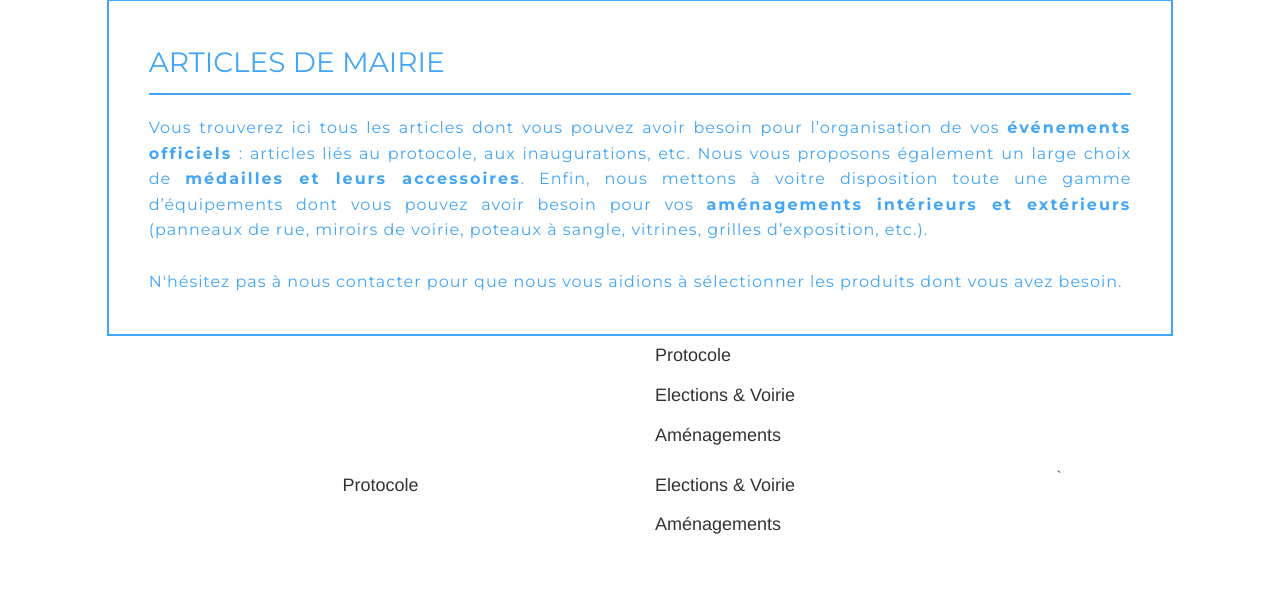
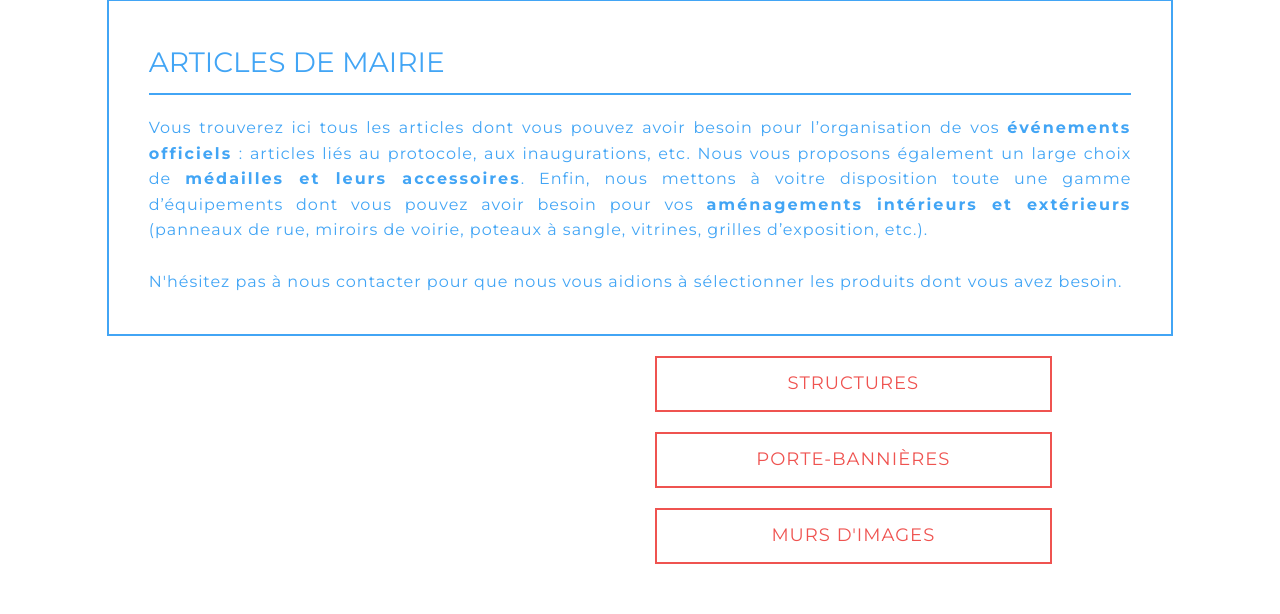
Before and after one commit to pablofaust/ouestdrapeaux, a PHP site: page /category2/index.php in a window 1280 px wide. Shown: the part 186-800 px from the top of the page. Run offline with PHP 8.4, Linux system fonts and the light colour scheme; some libraries are stand-ins or nearby versions.

Commit message:
Catégories iPad

```diff
--- a/category1/body.php
+++ b/category1/body.php
@@ -17,7 +17,7 @@
 
 	<!-- tablette horizontale -->
 
-		<div class="links-md-vertical">
+		<div class="links-md-vertical hidden-sm">
 
 			<div class="col-md-3">
 				<button type="button" class="btn">
@@ -38,6 +38,8 @@
 			</div>
 
 		</div>
+
+	</div>
 
 	<!-- tablette verticale -->
 
--- a/category2/body.php
+++ b/category2/body.php
@@ -19,58 +19,27 @@
 
 	</div>
 
-		<!-- Version iPad verticale -->
+	<!-- tablette verticale -->
 
-	<div class="links hidden-md">
+	<div class="row links-sm-vertical hidden-md">
 
-		<div class="row">
-
-			<div class="col-sm-4 col-sm-offset-6 link-1">
-				<h4>Protocole</h4>
-			</div>
-
+		<div class="col-sm-4 col-sm-offset-6">
+			<button type="button" class="btn">
+				<h4>Structures</h4>
+			</button>
 		</div>
 
-		<div class="row hidden-md">
-
-			<div class="col-sm-4 col-sm-offset-6 link-2">
-				<h4>Elections & Voirie</h4>
-			</div>
-
+		<div class="col-sm-4 col-sm-offset-6">
+			<button type="button" class="btn">
+				<h4>Porte-bannières</h4>
+			</button>
 		</div>
 
-		<div class="row hidden-md">
-
-			<div class="col-sm-4 col-sm-offset-6 link-3">
-				<h4>Aménagements</h4>
-			</div>
-
+		<div class="col-sm-4 col-sm-offset-6">
+			<button type="button" class="btn">
+				<h4>Murs d'images</h4>
+			</button>
 		</div>
-
 	</div>
 
-		<!-- Version iPad horizontale -->
-
-		<div class="links-md-horizontal">
-
-			<div class="col-md-3 col-md-offset-3 link-1">
-
-				<h4>Protocole</h4>
-
-			</div>
-
-			<div class="col-md-4 link-2">
-
-				<h4>Elections & Voirie</h4>
-
-			</div>
-
-			<div class="col-md-4 col-md-offset-6 link-3">
-
-				<h4>Aménagements</h4>
-
-			</div>`
-
-		</div>
-
 </div>
```
